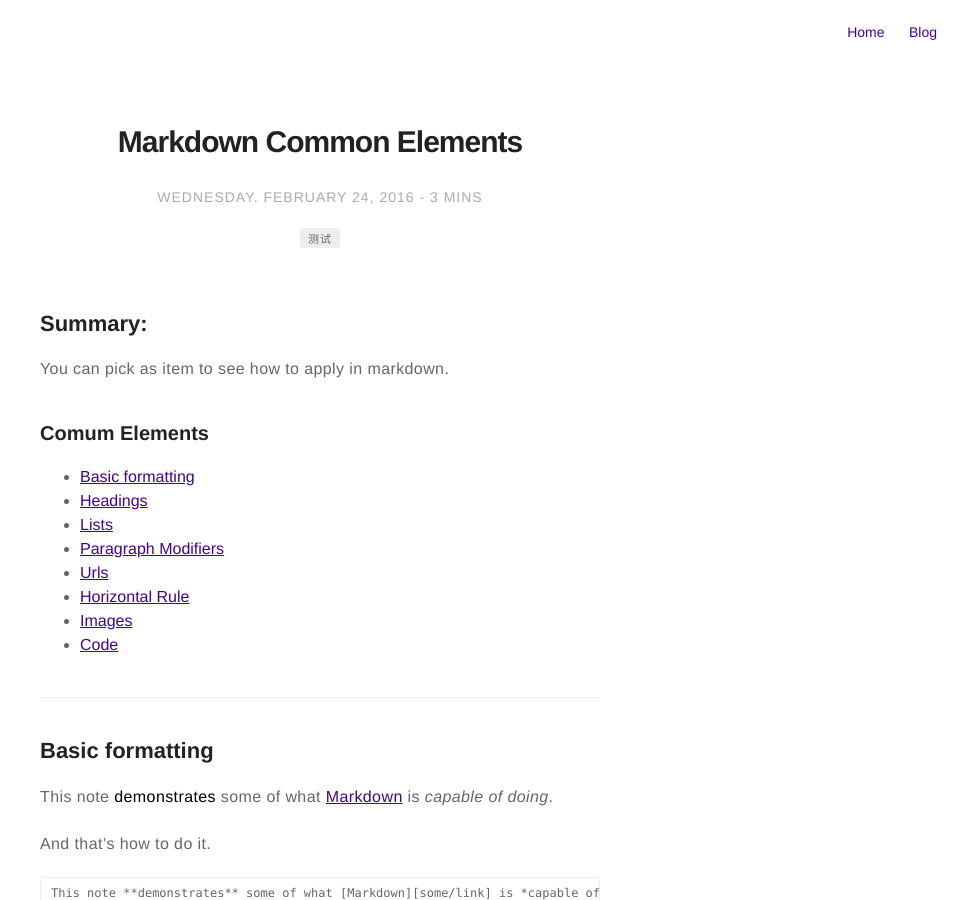
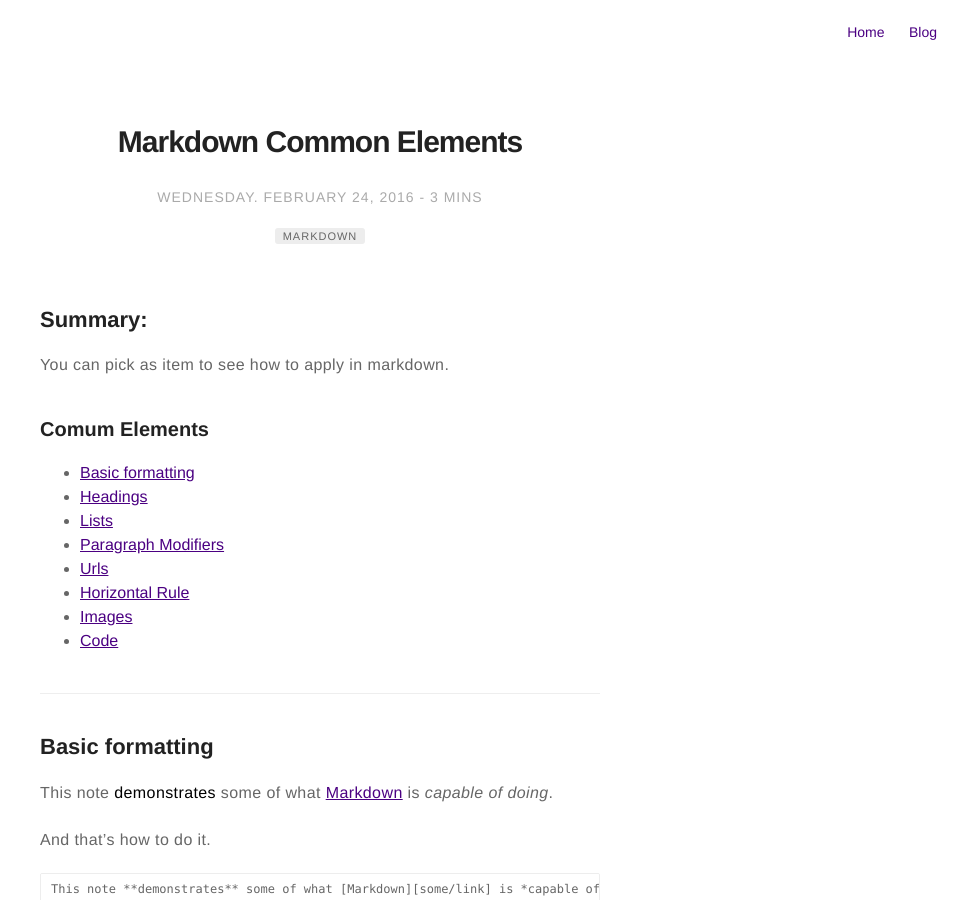
Before and after one commit to potatofly/potatofly.github.io, a Jekyll site: the page built from _posts/2016-02-24-markdown-common-elements.markdown, in a window 1280 px wide and 900 px high. Shown: the whole window, without its empty margins (320-1280 px from the left). Built offline with Jekyll 4.4.1, drawn with Linux system fonts in a browser that asks for light colours.

Commit message:
Update 2016-02-24-markdown-common-elements.markdown

```diff
--- a/_posts/2016-02-24-markdown-common-elements.markdown
+++ b/_posts/2016-02-24-markdown-common-elements.markdown
@@ -4,7 +4,7 @@ layout: post
 date: 2016-02-24 22:44
 image: /assets/images/markdown.jpg
 headerImage: false
-tag:  测试
+tag:  markdown
 blog: true
 star: true
 author: johndoe
```
